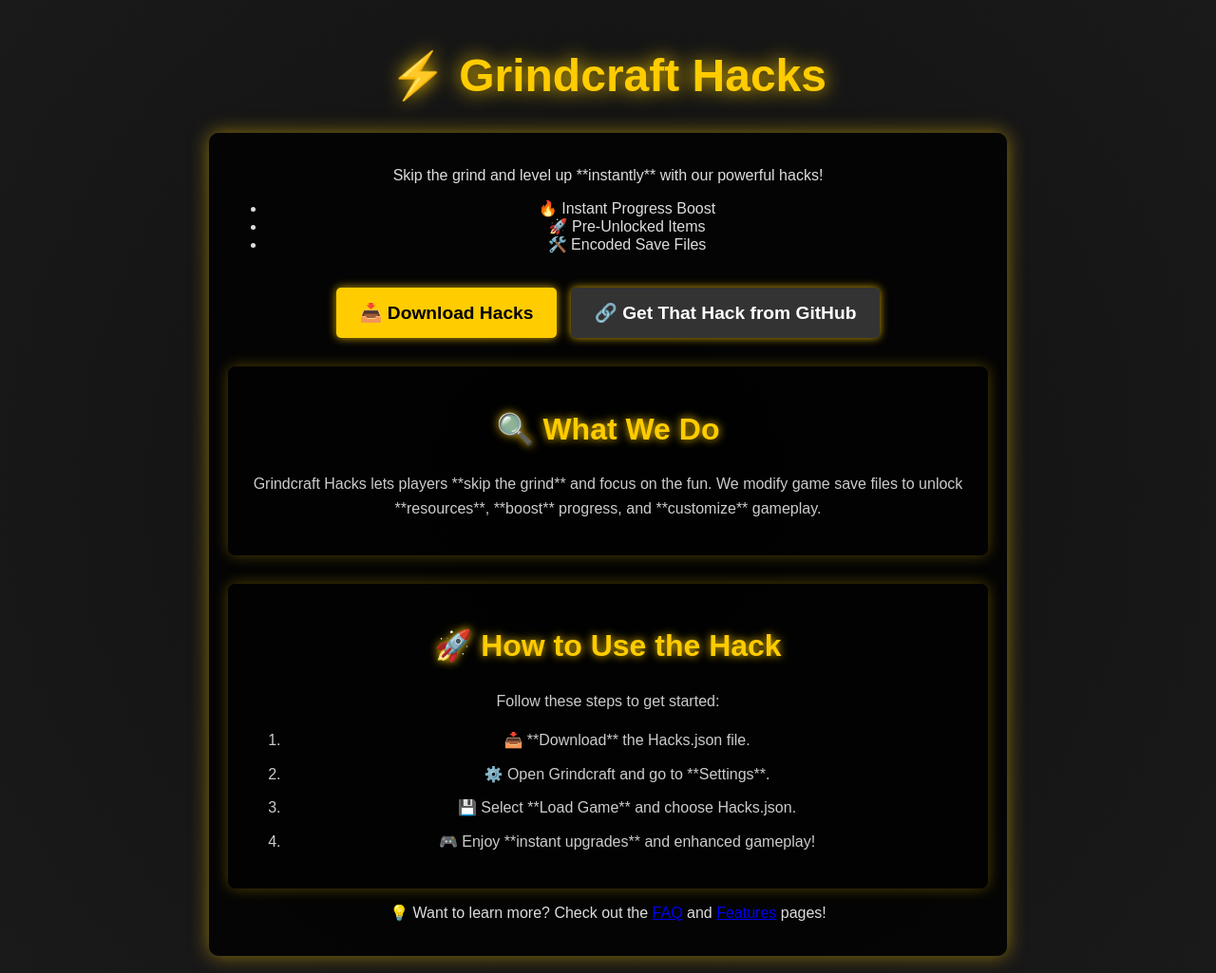
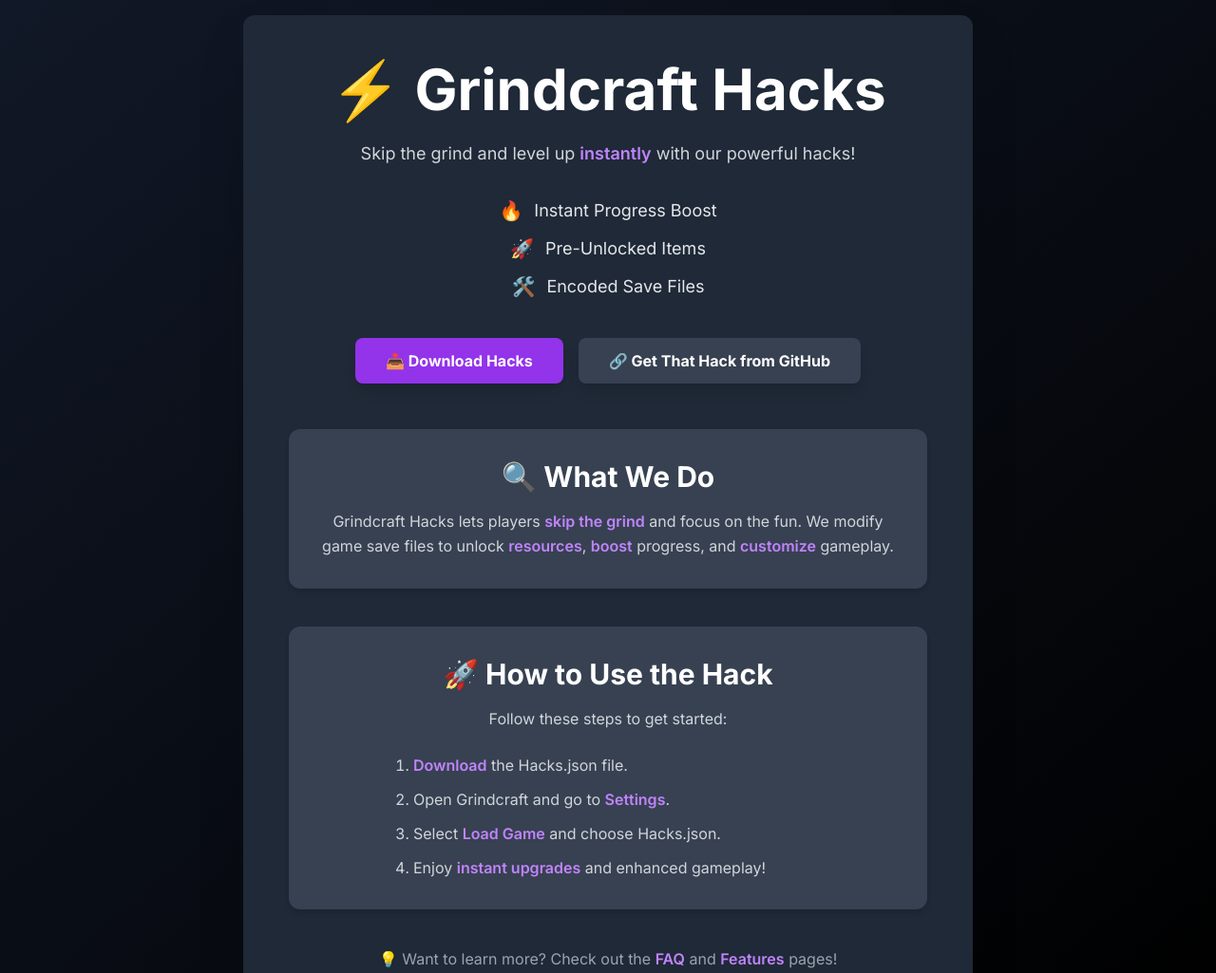
Before and after one commit to EXTREME-youtube/Grindcraft_Hacks, a plain HTML site: page src/index.html in a window 1280 px wide. Shown: the top 1025 px of the page at 95% size. Drawn offline with nearby package versions, Linux system fonts and the light colour scheme.

Commit message:
Update index.html

```diff
--- a/src/index.html
+++ b/src/index.html
@@ -3,152 +3,75 @@
 <head>
     <meta charset="UTF-8">
     <meta name="viewport" content="width=device-width, initial-scale=1.0">
-    <title>🔥 Grindcraft Hacks</title>
+    <title>✨ Grindcraft Hacks</title>
+    <script src="https://cdn.tailwindcss.com"></script>
+    <link href="https://fonts.googleapis.com/css2?family=Inter:wght@400;600;700&display=swap" rel="stylesheet">
     <style>
-        /* Cool Background */
         body {
-            font-family: 'Arial', sans-serif;
-            background: radial-gradient(circle, #0f0f0f, #1a1a1a);
-            color: #ddd;
-            text-align: center;
-            margin: 0;
-            padding: 20px;
-            animation: fadeIn 1.5s ease-in-out;
-        }
-
-        @keyframes fadeIn {
-            from { opacity: 0; }
-            to { opacity: 1; }
-        }
-
-        /* Text Effects */
-        h1 {
-            color: #ffcc00;
-            font-size: 3em;
-            text-shadow: 0 0 20px #ffcc00;
-        }
-
-        /* Sections */
-        .container {
-            max-width: 800px;
-            margin: auto;
-            padding: 20px;
-            background: rgba(0, 0, 0, 0.8);
-            border-radius: 10px;
-            box-shadow: 0 0 20px rgba(255, 204, 0, 0.5);
-            animation: zoomIn 1s ease-in-out;
-        }
-
-        @keyframes zoomIn {
-            from { transform: scale(0.8); }
-            to { transform: 1; } /* Corrected 'scale(1)' to '1' for shorthand */
-        }
-
-        /* Buttons */
-        .button {
-            display: inline-block;
-            margin-top: 20px;
-            padding: 15px 25px;
-            font-size: 1.2em;
-            font-weight: bold;
-            background: #ffcc00;
-            color: #000;
-            border-radius: 5px;
-            text-decoration: none;
-            box-shadow: 0 0 10px rgba(255, 204, 0, 0.8);
-            transition: 0.3s;
-        }
-
-        .button:hover {
-            background: #e6b800;
-            transform: scale(1.1);
-            box-shadow: 0 0 15px rgba(255, 204, 0, 1);
-        }
-
-        /* GitHub Button */
-        .github-btn {
-            background: #333;
-            color: #fff;
-            margin-left: 10px;
-        }
-
-        .github-btn:hover {
-            background: #555;
-            box-shadow: 0 0 15px rgba(255, 255, 255, 0.8);
-        }
-
-        /* Hover Effects */
-        .hover-glow:hover {
-            color: #ffcc00;
-            text-shadow: 0 0 10px #ffcc00;
-            transition: 0.3s ease-in-out;
-        }
-
-        .hover-expand:hover {
-            transform: scale(1.05);
-            box-shadow: 0 0 10px rgba(255, 204, 0, 0.8);
-            transition: 0.3s ease-in-out;
-        }
-
-        /* New Section Styling */
-        .section {
-            margin-top: 30px;
-            padding: 20px;
-            background: rgba(0, 0, 0, 0.6);
-            border-radius: 8px;
-            box-shadow: 0 0 15px rgba(255, 204, 0, 0.3);
-        }
-
-        .section h2 {
-            color: #ffcc00;
-            font-size: 2em;
-            text-shadow: 0 0 10px #ffcc00;
-        }
-
-        .section p, .section ol {
-            color: #ccc;
-            line-height: 1.6;
-        }
-
-        .section ol li {
-            margin-bottom: 10px;
+            font-family: 'Inter', sans-serif;
         }
     </style>
 </head>
-<body>
+<body class="bg-gradient-to-br from-gray-900 to-black min-h-screen flex items-center justify-center p-4">
 
-    <h1>⚡ Grindcraft Hacks</h1>
+    <div class="bg-gray-800 rounded-xl shadow-2xl p-8 md:p-12 max-w-3xl w-full text-center transform transition-all duration-500 ease-in-out scale-100 hover:scale-[1.01] hover:shadow-3xl">
+        <h1 class="text-5xl md:text-6xl font-extrabold text-white mb-6 leading-tight">
+            <span class="text-purple-400">⚡</span> Grindcraft Hacks
+        </h1>
 
-    <div class="container">
-        <p>Skip the grind and level up **instantly** with our powerful hacks!</p>
+        <p class="text-lg text-gray-300 mb-8 max-w-prose mx-auto">
+            Skip the grind and level up <strong class="font-semibold text-purple-400">instantly</strong> with our powerful hacks!
+        </p>
 
-        <ul>
-            <li class="hover-glow">🔥 Instant Progress Boost</li>
-            <li class="hover-glow">🚀 Pre-Unlocked Items</li>
-            <li class="hover-glow">🛠️ Encoded Save Files</li>
+        <ul class="list-none p-0 mb-10 space-y-3">
+            <li class="flex items-center justify-center text-gray-200 text-lg">
+                <span class="text-purple-400 mr-3 text-xl">🔥</span> Instant Progress Boost
+            </li>
+            <li class="flex items-center justify-center text-gray-200 text-lg">
+                <span class="text-purple-400 mr-3 text-xl">🚀</span> Pre-Unlocked Items
+            </li>
+            <li class="flex items-center justify-center text-gray-200 text-lg">
+                <span class="text-purple-400 mr-3 text-xl">🛠️</span> Encoded Save Files
+            </li>
         </ul>
 
-        <a href="Hacks.json" class="button">📥 Download Hacks</a>
-        <a href="https://github.com/EXTREME-youtube/Grindcraft_Hacks" class="button github-btn">🔗 Get That Hack from GitHub</a>
-
-        <div class="section hover-expand">
-            <h2>🔍 What We Do</h2>
-            <p>Grindcraft Hacks lets players **skip the grind** and focus on the fun.
-            We modify game save files to unlock **resources**, **boost** progress, and **customize** gameplay.</p>
+        <div class="flex flex-col sm:flex-row justify-center gap-4 mb-12">
+            <a href="Hacks.json" class="bg-purple-600 text-white font-bold py-3 px-8 rounded-lg shadow-lg hover:bg-purple-700 transition duration-300 ease-in-out transform hover:scale-105">
+                📥 Download Hacks
+            </a>
+            <a href="https://github.com/EXTREME-youtube/Grindcraft_Hacks" class="bg-gray-700 text-white font-bold py-3 px-8 rounded-lg shadow-lg hover:bg-gray-900 transition duration-300 ease-in-out transform hover:scale-105">
+                🔗 Get That Hack from GitHub
+            </a>
         </div>
 
-        <div class="section hover-expand">
-            <h2>🚀 How to Use the Hack</h2>
-            <p>Follow these steps to get started:</p>
-            <ol>
-                <li class="hover-glow">📥 **Download** the Hacks.json file.</li>
-                <li class="hover-glow">⚙️ Open Grindcraft and go to **Settings**.</li>
-                <li class="hover-glow">💾 Select **Load Game** and choose Hacks.json.</li>
-                <li class="hover-glow">🎮 Enjoy **instant upgrades** and enhanced gameplay!</li>
-            </ol>
+        <div class="space-y-10">
+            <div class="bg-gray-700 rounded-xl p-6 md:p-8 shadow-md transition duration-300 ease-in-out transform hover:scale-[1.02] hover:shadow-lg">
+                <h2 class="text-3xl font-bold text-white mb-4">🔍 What We Do</h2>
+                <p class="text-gray-300 leading-relaxed">
+                    Grindcraft Hacks lets players <strong class="font-semibold text-purple-400">skip the grind</strong> and focus on the fun.
+                    We modify game save files to unlock <strong class="font-semibold text-purple-400">resources</strong>,
+                    <strong class="font-semibold text-purple-400">boost</strong> progress, and
+                    <strong class="font-semibold text-purple-400">customize</strong> gameplay.
+                </p>
+            </div>
+
+            <div class="bg-gray-700 rounded-xl p-6 md:p-8 shadow-md transition duration-300 ease-in-out transform hover:scale-[1.02] hover:shadow-lg">
+                <h2 class="text-3xl font-bold text-white mb-4">🚀 How to Use the Hack</h2>
+                <p class="text-gray-300 mb-6 leading-relaxed">Follow these steps to get started:</p>
+                <ol class="list-decimal list-inside text-left text-gray-300 space-y-3 max-w-md mx-auto">
+                    <li><strong class="font-semibold text-purple-400">Download</strong> the Hacks.json file.</li>
+                    <li>Open Grindcraft and go to <strong class="font-semibold text-purple-400">Settings</strong>.</li>
+                    <li>Select <strong class="font-semibold text-purple-400">Load Game</strong> and choose Hacks.json.</li>
+                    <li>Enjoy <strong class="font-semibold text-purple-400">instant upgrades</strong> and enhanced gameplay!</li>
+                </ol>
+            </div>
         </div>
 
-        <p>💡 Want to learn more? Check out the <a href="FAQ.html">FAQ</a> and <a href="FEATURES.html">Features</a> pages!</p>
+        <p class="text-gray-400 mt-10 text-md">
+            💡 Want to learn more? Check out the
+            <a href="FAQ.html" class="text-purple-400 hover:text-purple-600 font-semibold transition duration-200">FAQ</a> and
+            <a href="FEATURES.html" class="text-purple-400 hover:text-purple-600 font-semibold transition duration-200">Features</a> pages!
+        </p>
     </div>
 
 </body>
```
